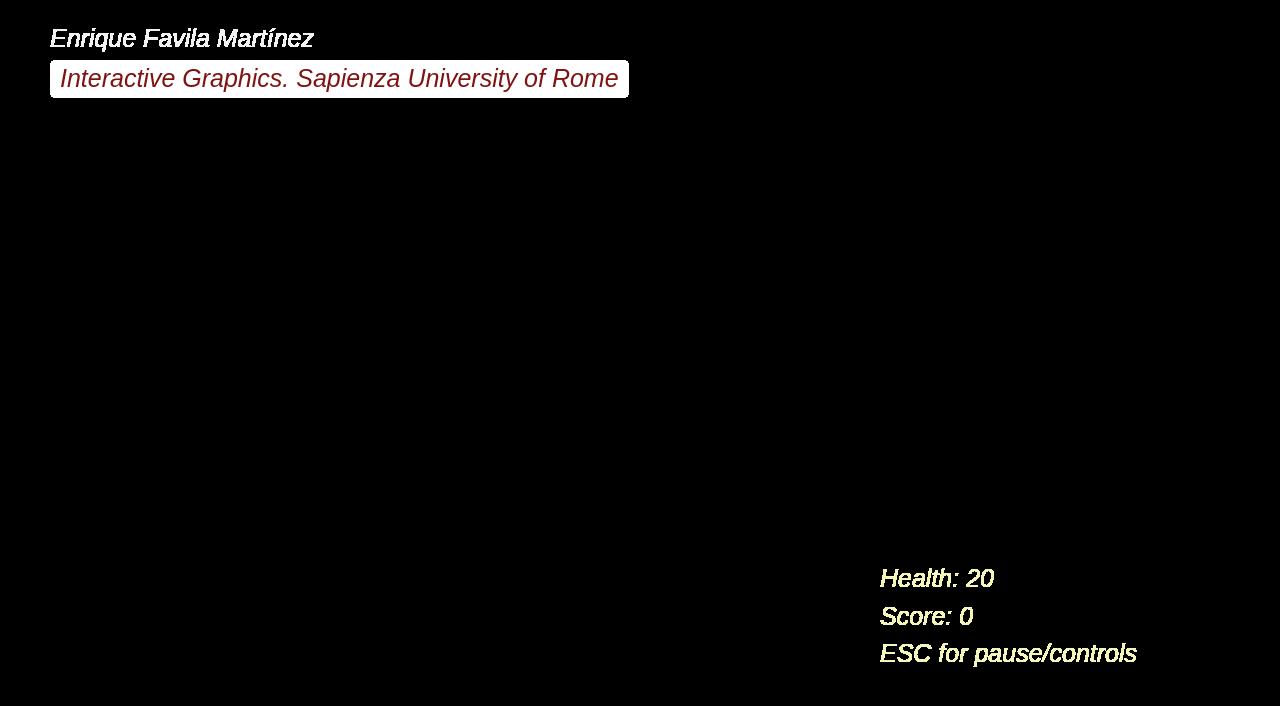
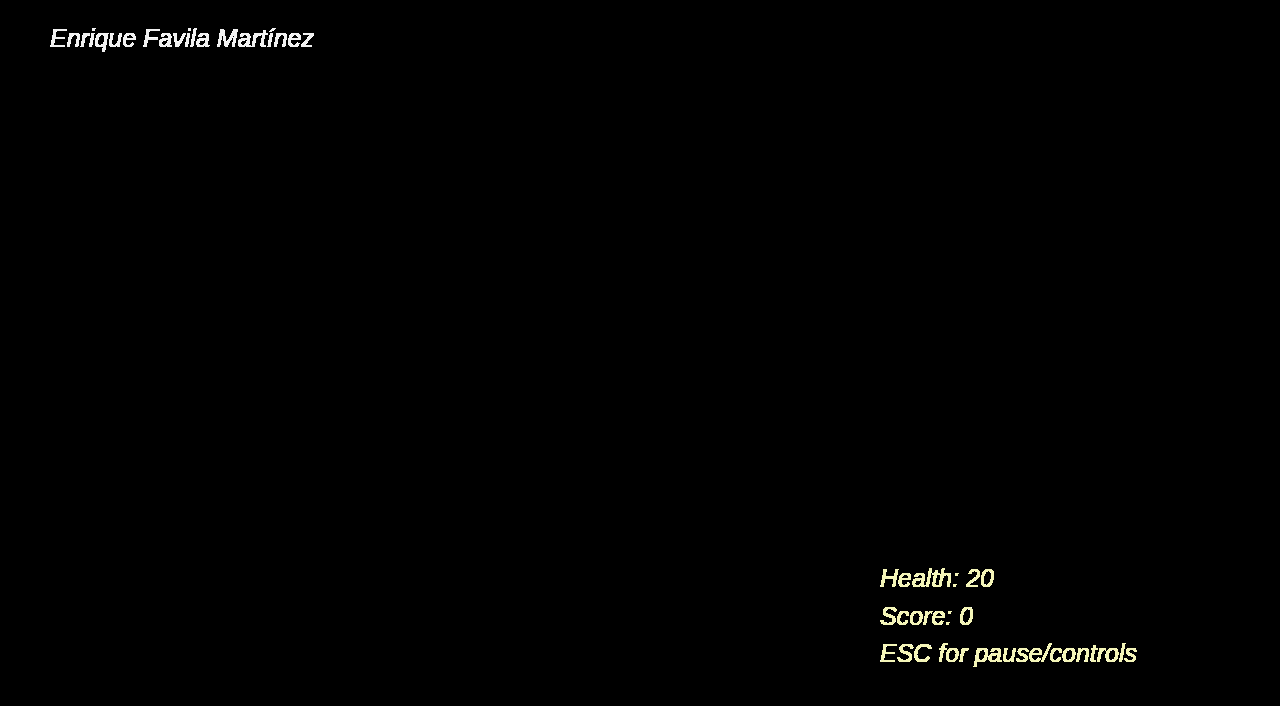
Before and after one commit to EnriqueF97/asteroid-killer, a plain HTML site: page index.html in a window 1280 px wide. Drawn offline with nearby package versions, Linux system fonts and the light colour scheme; no server answers.

Commit message:
Remove university name

```diff
--- a/index.html
+++ b/index.html
@@ -39,7 +39,6 @@
       <div id="container">
         <canvas id="webglcanvas" width="1810" height="950"></canvas>
         <div id="title">Enrique Favila Martínez</div>
-        <div id="subtitle">Interactive Graphics. Sapienza University of Rome</div>
         <div id="status">
           <div id="instructions1"></div>
           <div id="instructions2"></div>
```
